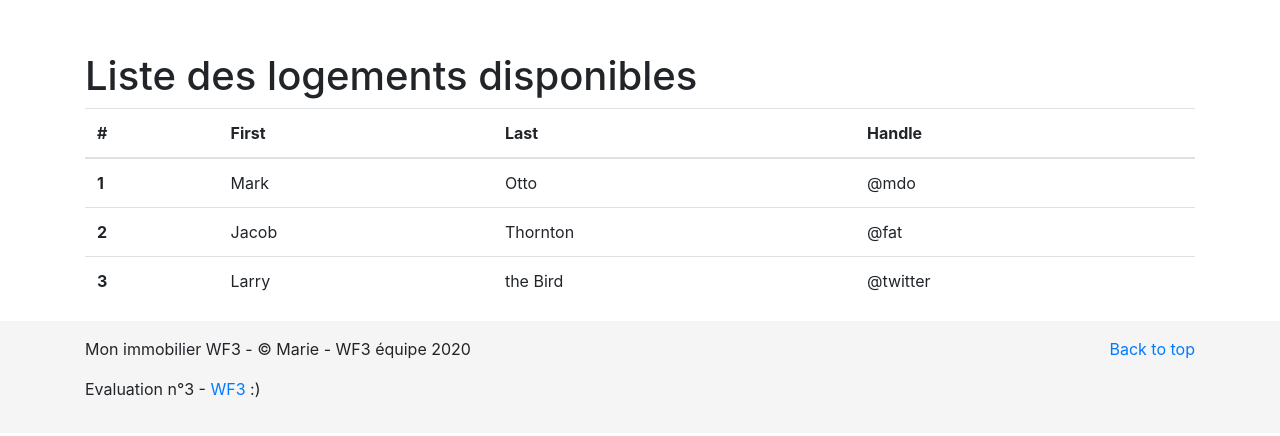
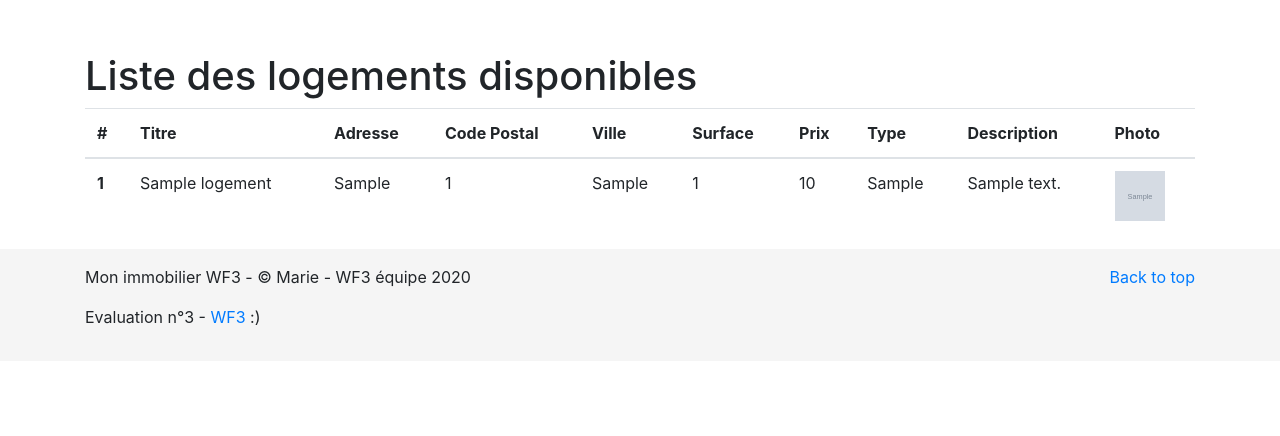
Before and after one commit to mgandrille/wf3PHPevaluation3, a PHP site: page / in a window 1280 px wide. Shown: the part 56-492 px from the top of the page. Run offline with PHP 8.4, Linux system fonts and the light colour scheme; tables that the repository leaves empty hold one stand-in row (values such as "Sample post"); grey boxes marked "Sample" are stand-in pictures.

Commit message:
:sparkles: affichage complet index

```diff
--- /dev/null
+++ b/config/bdd.php
@@ -0,0 +1,6 @@
+<?php
+
+$bdd = new PDO('mysql:host=localhost;dbname=immobilier;charset=utf8;port=3306', 'root', 'root', [PDO::ATTR_ERRMODE=>PDO::ERRMODE_EXCEPTION]);
+
+
+?>
--- a/index.php
+++ b/index.php
@@ -1,3 +1,20 @@
+<?php
+
+include 'config/bdd.php';
+$request = "SELECT * FROM logement";
+$response = $bdd->query($request);
+$logements = $response->fetchAll(PDO::FETCH_ASSOC);
+
+function miniAffichage($texte) {
+    if (strlen($texte) >= 50) {
+        $texte  = trim(substr($texte, 0, 50));
+        $texte .= '...';
+    }
+    return $texte;
+}
+
+?>
+
 <?php include 'partials/header.php' ; ?>
 <?php include 'partials/navbar.php' ; ?>
 
@@ -10,30 +27,32 @@
             <thead>
                 <tr>
                     <th scope="col">#</th>
-                    <th scope="col">First</th>
-                    <th scope="col">Last</th>
-                    <th scope="col">Handle</th>
+                    <th scope="col">Titre</th>
+                    <th scope="col">Adresse</th>
+                    <th scope="col">Code Postal</th>
+                    <th scope="col">Ville</th>
+                    <th scope="col">Surface</th>
+                    <th scope="col">Prix</th>
+                    <th scope="col">Type</th>
+                    <th scope="col">Description</th>
+                    <th scope="col">Photo</th>
                 </tr>
             </thead>
             <tbody>
+                <?php foreach($logements as $logement) : ?>
                 <tr>
-                    <th scope="row">1</th>
-                    <td>Mark</td>
-                    <td>Otto</td>
-                    <td>@mdo</td>
+                    <th scope="row"><?= $logement['id_logement'] ?></th>
+                    <td><?= $logement['titre'] ?></td>
+                    <td><?= miniAffichage($logement['adresse']) ?></td>
+                    <td><?= $logement['cp'] ?></td>
+                    <td><?= $logement['ville'] ?></td>
+                    <td><?= $logement['surface'] ?></td>
+                    <td><?= $logement['prix'] ?></td>
+                    <td><?= $logement['type_logement'] ?></td>
+                    <td><?= miniAffichage($logement['description']) ?></td>
+                    <td><img src="upload/<?= $logement['photo'] ?>" alt="" width="50" height="50"></td>
                 </tr>
-                <tr>
-                    <th scope="row">2</th>
-                    <td>Jacob</td>
-                    <td>Thornton</td>
-                    <td>@fat</td>
-                </tr>
-                <tr>
-                    <th scope="row">3</th>
-                    <td>Larry</td>
-                    <td>the Bird</td>
-                    <td>@twitter</td>
-                </tr>
+                <?php endforeach; ?>
             </tbody>
         </table>
 
```
Also changed, not shown: add.php (+6 -7 lines), addTraitement.php (added, +49 -0 lines), config/uploadFichier.php (added, +21 -0 lines), upload/maison-verte-5eb16684014d4.png (added).
